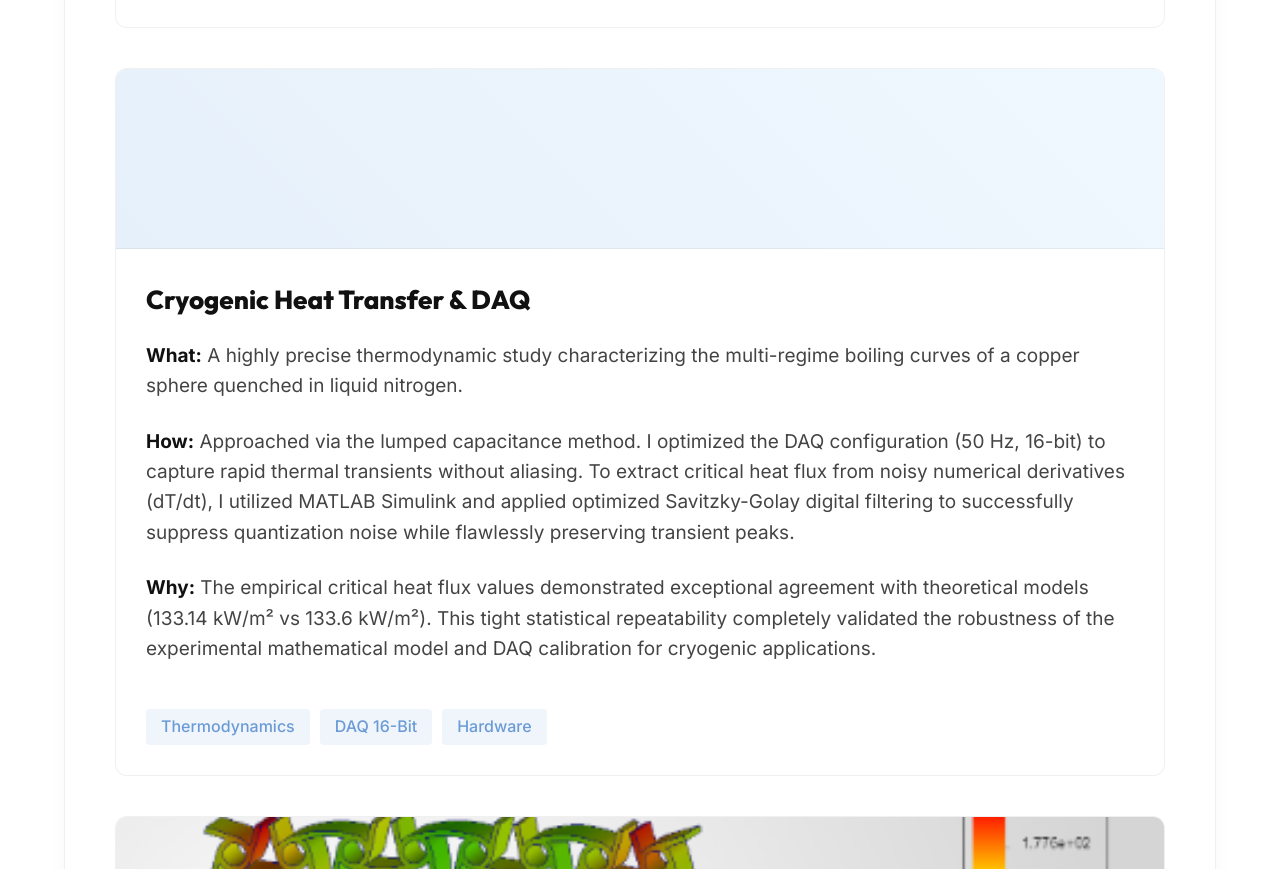
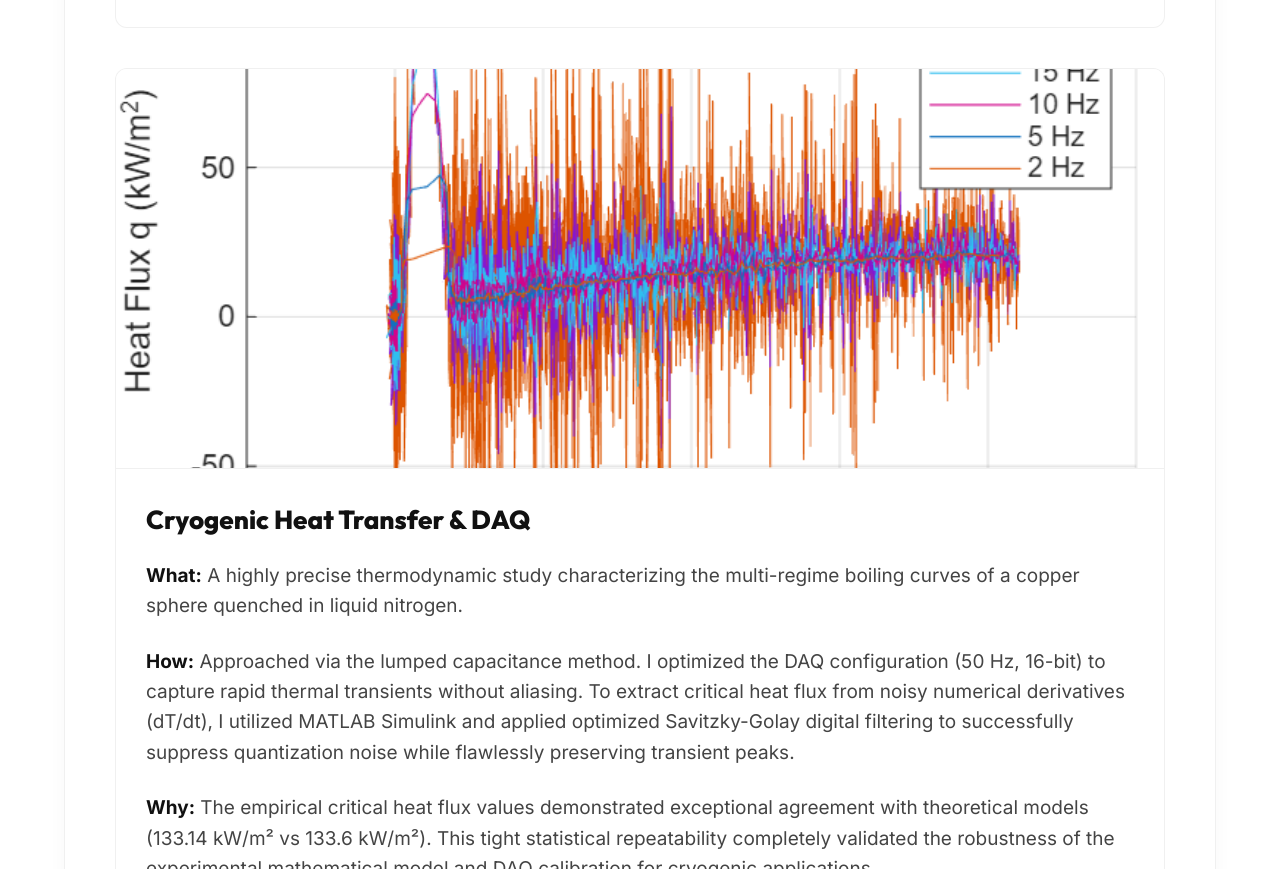
Before and after one commit to masonxjones/portfolio, a plain HTML site: page index.html in a window 1280 px wide. Shown: the part 4413-5282 px from the top of the page. Drawn offline with Linux system fonts and the light colour scheme.

Commit message:
feat: simplify projects by removing large video and adding cryogenic image + loop fixes

```diff
--- a/index.html
+++ b/index.html
@@ -166,7 +166,7 @@
                 </div>
 
                 <div class="project-card reveal-child">
-                    <div class="project-image-placeholder alt-bg-1"></div>
+                    <img src="./assets/HZ_1.png" alt="Cryogenic Boiling Curves" class="project-image">
                     <div class="project-content">
                         <h3>Cryogenic Heat Transfer & DAQ</h3>
                         <div class="whw-block">
--- a/script.js
+++ b/script.js
@@ -155,9 +155,11 @@ document.addEventListener('DOMContentLoaded', () => {
 
     // FEATURE 5: VIDEO LOOP FAIL-SAFE
     // Ensures videos with the 'loop' attribute actually restart if they stop
-    document.querySelectorAll('video[loop]').forEach(video => {
-        video.addEventListener('ended', () => {
-            video.play();
-        });
+    document.querySelectorAll('video').forEach(video => {
+        if (video.hasAttribute('loop')) {
+            video.addEventListener('ended', () => {
+                video.play();
+            });
+        }
     });
 });
```
Also changed, not shown: assets/HZ_1.png (added).
